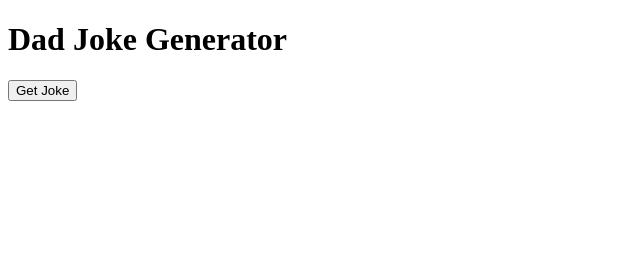
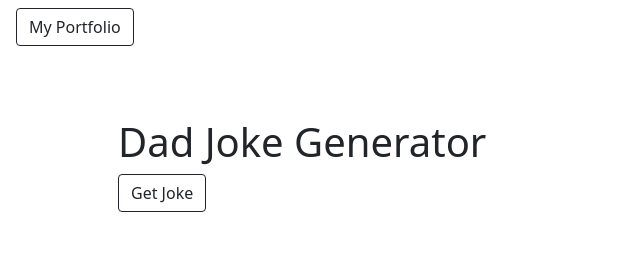
Before and after one commit to max-b10/Dad-joke-generator, a plain HTML site: page index.html in a window 1280 px wide. Shown: the whole page, without its empty margins (0-640 px from the left). Drawn offline with nearby package versions, Linux system fonts and the light colour scheme.

Commit message:
Update index.html

```diff
--- a/index.html
+++ b/index.html
@@ -1,18 +1,35 @@
 <!DOCTYPE html>
 <html lang="en">
-  <head>
+
+<head>
     <meta charset="UTF-8" />
     <meta http-equiv="X-UA-Compatible" content="IE=edge" />
     <meta name="viewport" content="width=device-width, initial-scale=1.0" />
-    <link rel="stylesheet" href="styles.css" />
-    <title>Document</title>
-  </head>
-  <body>
-    <h1>Dad Joke Generator</h1>
-    <button class="joke-button">Get Joke</button>
-    <div class="joke-container"></div>
+    <title>Dad Jokes</title>
+    <link href="https://cdn.jsdelivr.net/npm/bootstrap@5.0.0-beta3/dist/css/bootstrap.min.css" rel="stylesheet"
+        integrity="sha384-eOJMYsd53ii+scO/bJGFsiCZc+5NDVN2yr8+0RDqr0Ql0h+rP48ckxlpbzKgwra6" crossorigin="anonymous" />
+    <link rel="icon" href="/images/MB.png" />
+</head>
+
+<body >
+    <nav class="navbar  mx-3">
+        <button id="return-button" class="btn btn-outline-dark">
+            My Portfolio
+        </button>
+    </nav>
+    <div class="container p-5 my-3">
+
+        <header>
+            <h1 class="header ">Dad Joke Generator</h1>
+        </header>
+        <button id="joke-button" class="btn btn-outline-dark">Get Joke</button>
+        <div class="joke-container">
+
+        </div>
+    </div>
+    </div>
     <script src="https://cdn.jsdelivr.net/npm/axios/dist/axios.min.js"></script>
+    <script src="app.js"></script>
+</body>
 
-    <script src="app.js"></script>
-  </body>
 </html>
```
